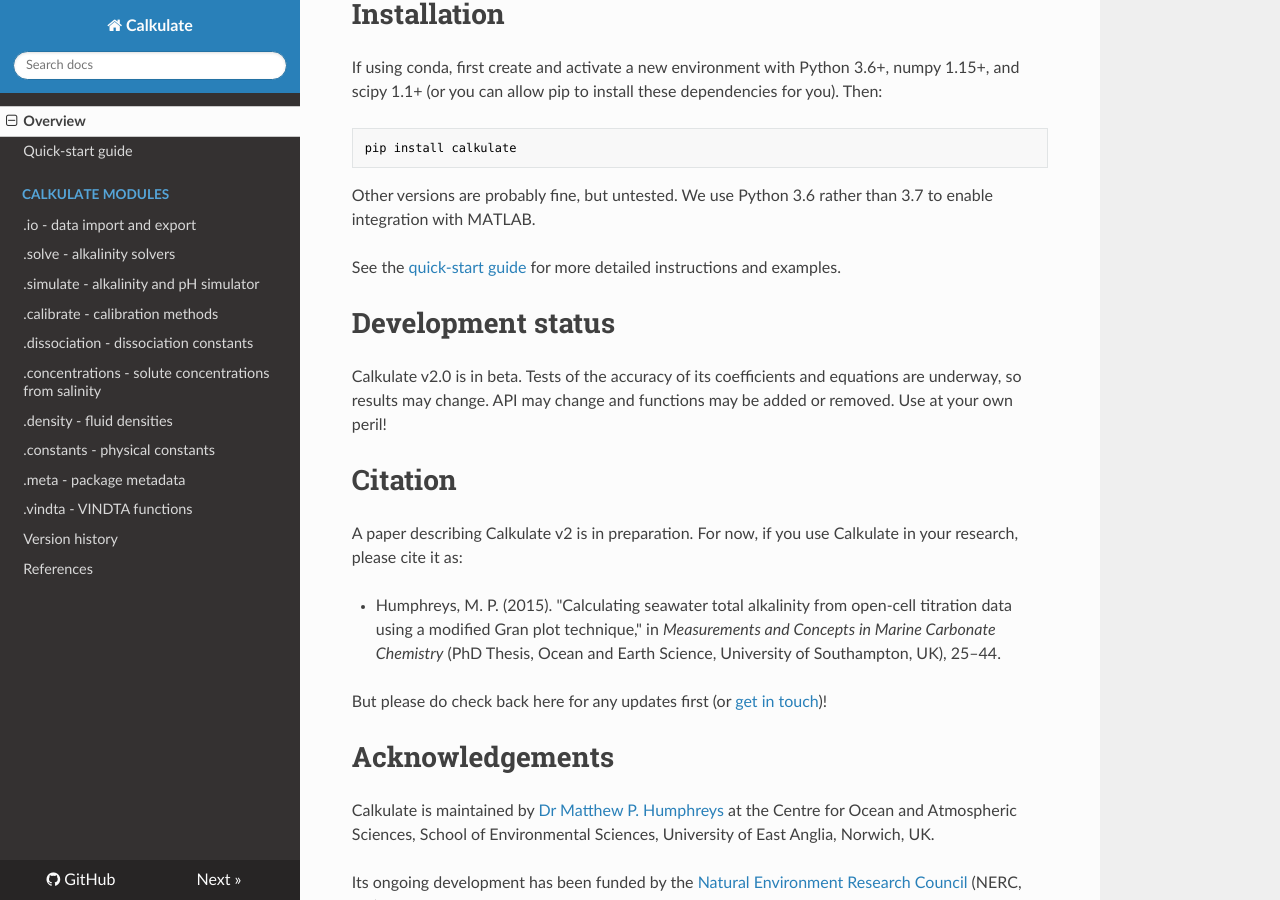
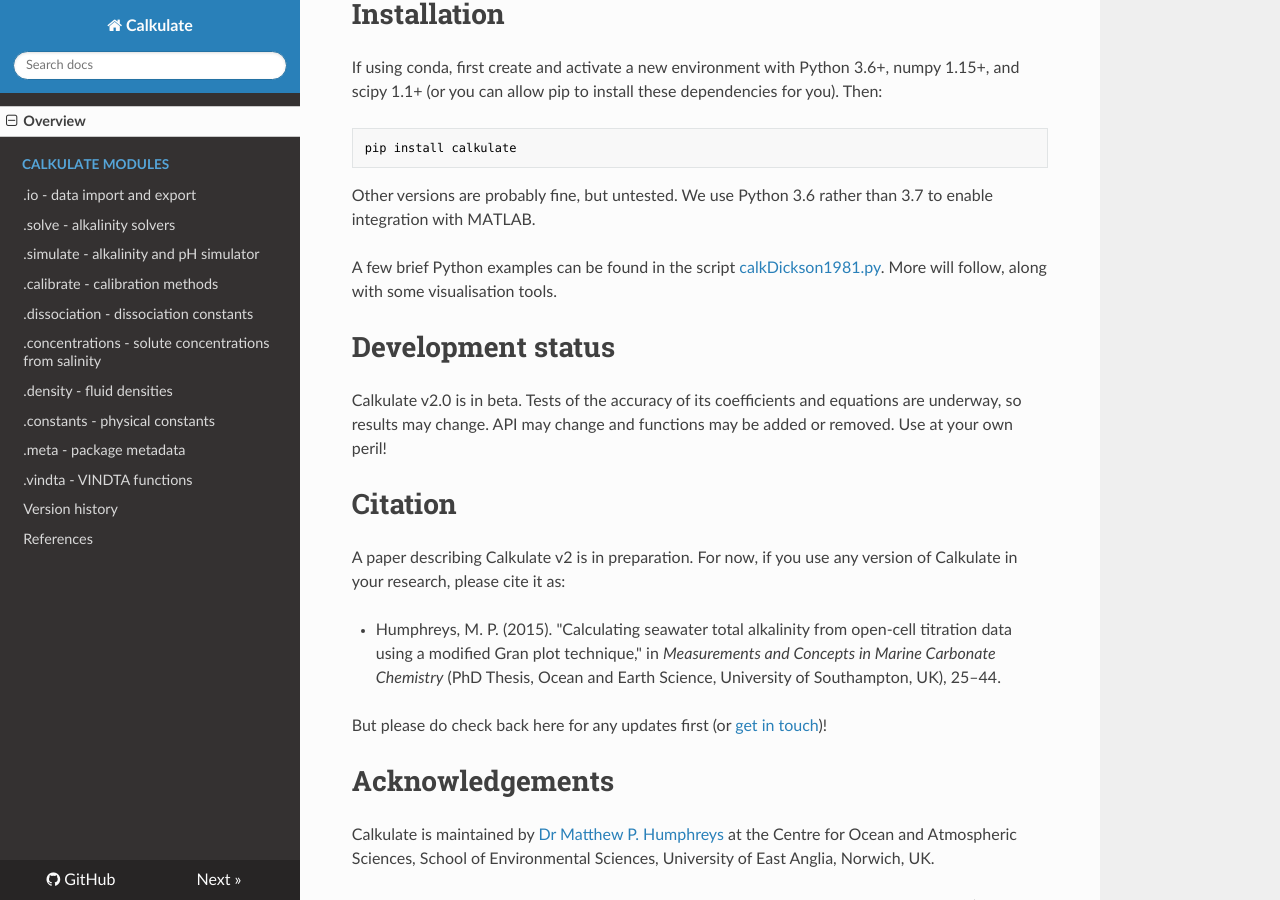
Before and after one commit to mvdh7/calkulate, an MkDocs documentation site: the page built from docs/index.md, in a window 1280 px wide and 900 px high, scrolled down 318 px. Built offline with MkDocs 1.6.1, drawn with Linux system fonts in a browser that asks for light colours; nearby versions of some CDN libraries.

Commit message:
Final updates ahead of release

```diff
--- a/docs/index.md
+++ b/docs/index.md
@@ -17,7 +17,9 @@
 
 Other versions are probably fine, but untested. We use Python 3.6 rather than 3.7 to enable integration with MATLAB.
 
-See the [quick-start guide](quick-start) for more detailed instructions and examples.
+A few brief Python examples can be found in the script [calkDickson1981.py](https://github.com/mvdh7/calkulate/blob/master/calkDickson1981.py). More will follow, along with some visualisation tools.
+
+<!-- See the [quick-start guide](quick-start) for more detailed instructions and examples.-->
 
 
 # Development status
@@ -27,7 +29,7 @@
 
 # Citation
 
-A paper describing Calkulate v2 is in preparation. For now, if you use Calkulate in your research, please cite it as:
+A paper describing Calkulate v2 is in preparation. For now, if you use any version of Calkulate in your research, please cite it as:
 
   * Humphreys, M. P. (2015). "Calculating seawater total alkalinity from open-cell titration data using a modified Gran plot technique," in *Measurements and Concepts in Marine Carbonate Chemistry* (PhD Thesis, Ocean and Earth Science, University of Southampton, UK), 25–44.
 
--- a/mkdocs.yml
+++ b/mkdocs.yml
@@ -11,7 +11,7 @@
 
 nav:
   - Overview: index.md
-  - Quick-start guide: quick-start.md
+#  - Quick-start guide: quick-start.md
   - Calkulate modules:
     - .io - data import and export: modules/io.md
     - .solve - alkalinity solvers: modules/solve.md
```
Also changed, not shown: README.md (+2 -1 lines), docs/modules/simulate.md (+2 -2 lines).
